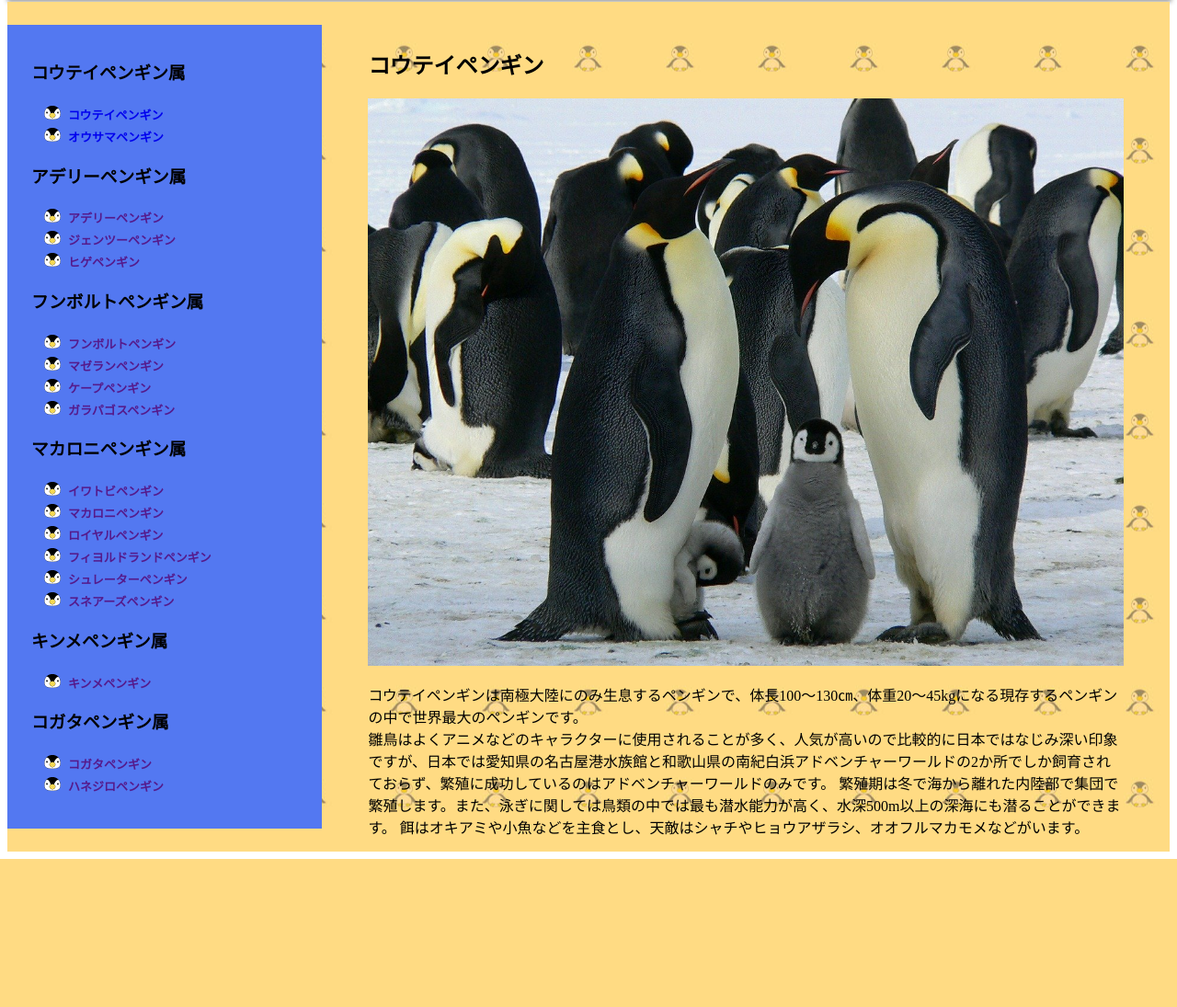
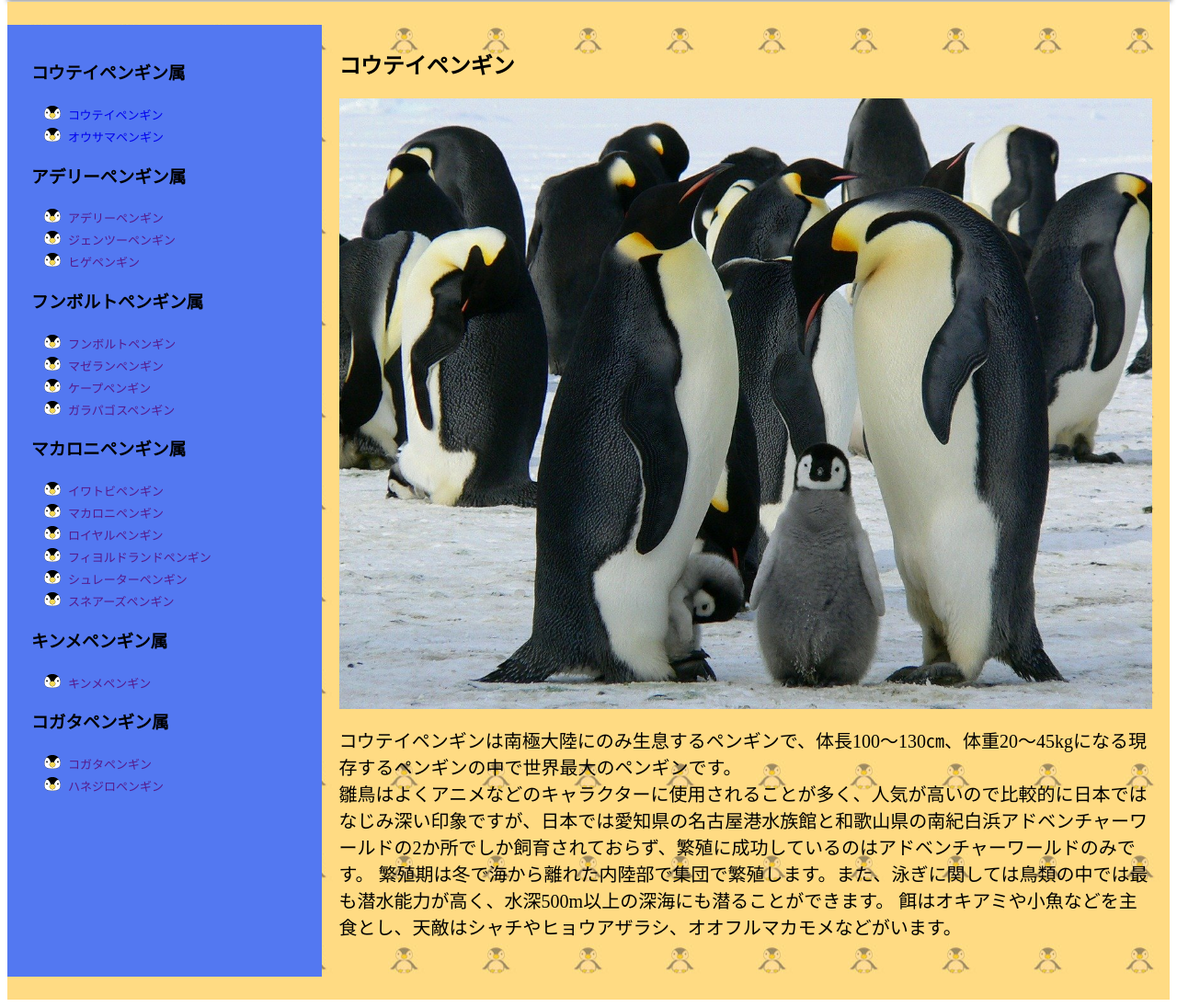
Before and after one commit to radhotaru/penguin_ajax, a PHP site: page / in a window 1280 px wide. Shown: the part 115-1210 px from the top of the page at 92% size. Before the commit the page ends 1049 px from the top, so only its background shows below. Run offline with PHP 8.4, Linux system fonts and the light colour scheme; some libraries are stand-ins or nearby versions.

Commit message:
細かい余白を修正

```diff
--- a/index.css
+++ b/index.css
@@ -21,7 +21,6 @@ aside{
 ul{
     list-style-image: url(./img/icon.png);
     margin-top: 0;
-    font-weight: bold;
     font-size: 13px;
 }
 a{
@@ -29,8 +28,8 @@ a{
 }
 /* flex右 */
 div{
-    width: 65%;
-    margin: 50px 50px 0 0;
+    width: 70%;
+    margin: 50px auto;
 }
 h2{
     margin: 0 0 20px;
@@ -40,4 +39,5 @@ img{
 }
 p{
     margin: 15px 0 ;
+    font-size: 20px;
 }
```
